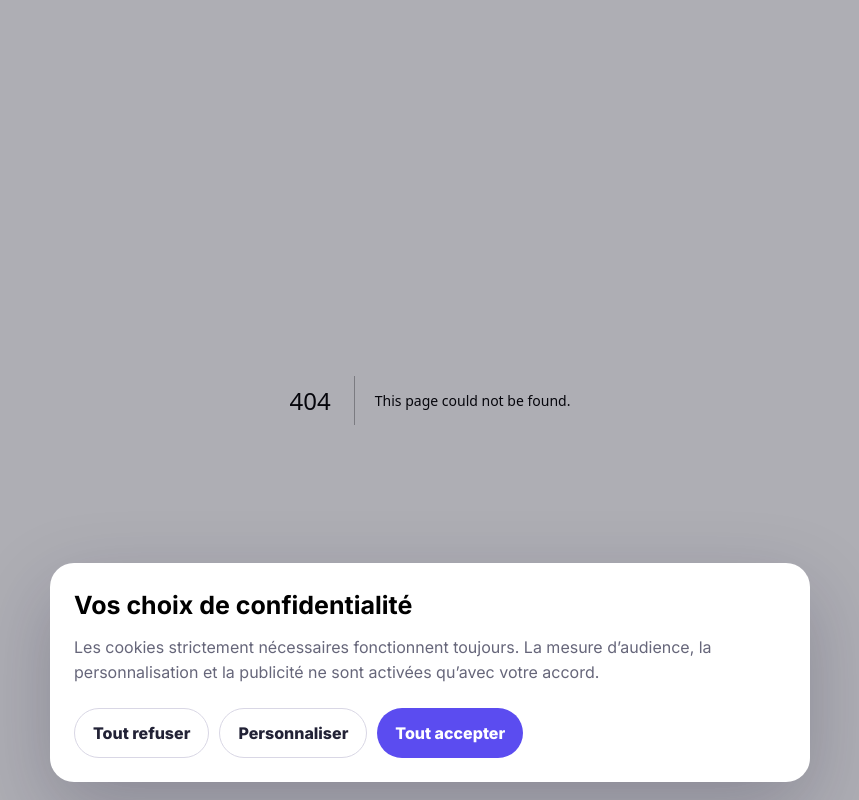
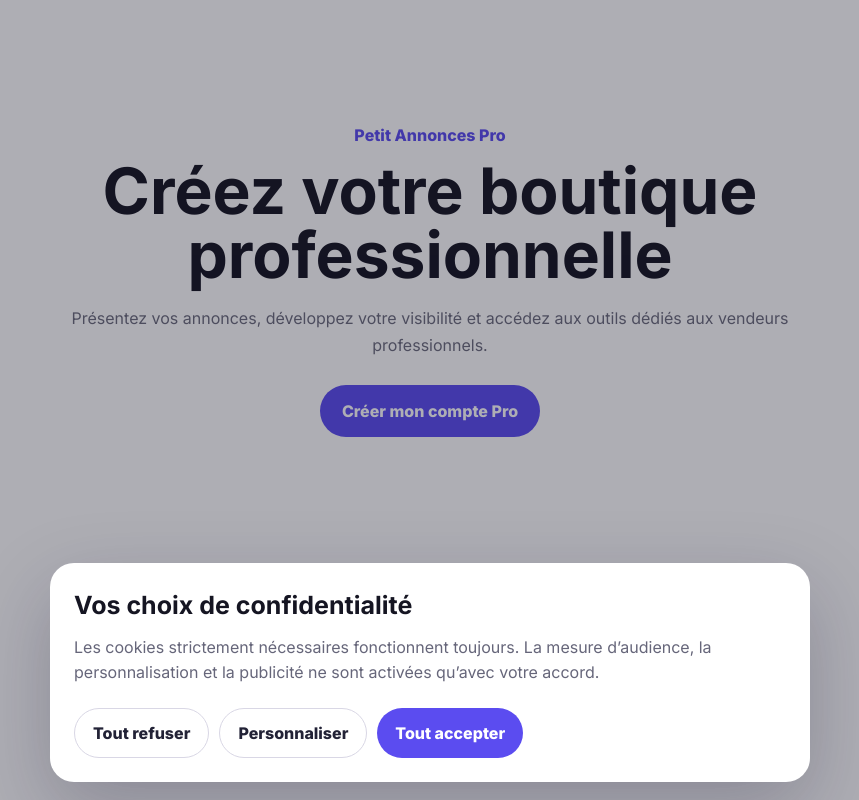
Before and after one commit to hakersoy66/petitannonces, a Next.js app in the folder apps/web/: page /boutique in a window 1280 px wide. Before the commit this address had no page. Shown: the whole page, without its empty margins (210-1069 px from the left). Built offline with nearby package versions, Linux system fonts and the light colour scheme.

Commit message:
ui: add boutique landing fallback

```diff
--- /dev/null
+++ b/apps/web/app/boutique/page.tsx
@@ -0,0 +1,12 @@
+export default function BoutiquePage() {
+  return (
+    <main style={{minHeight:'70vh',display:'grid',placeItems:'center',padding:'40px 20px'}}>
+      <section style={{maxWidth:720,textAlign:'center'}}>
+        <p style={{fontWeight:800,color:'#5b4cf0'}}>Petit Annonces Pro</p>
+        <h1 style={{fontSize:'clamp(2rem,5vw,4rem)',lineHeight:1,marginTop:12}}>Créez votre boutique professionnelle</h1>
+        <p style={{marginTop:18,color:'#6c6c7d',lineHeight:1.7}}>Présentez vos annonces, développez votre visibilité et accédez aux outils dédiés aux vendeurs professionnels.</p>
+        <a href="/inscription/pro" style={{display:'inline-flex',marginTop:26,padding:'14px 22px',borderRadius:999,background:'#5b4cf0',color:'#fff',fontWeight:800}}>Créer mon compte Pro</a>
+      </section>
+    </main>
+  );
+}
```
